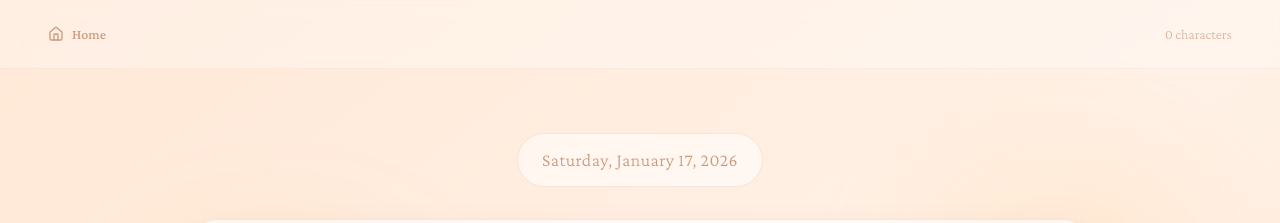
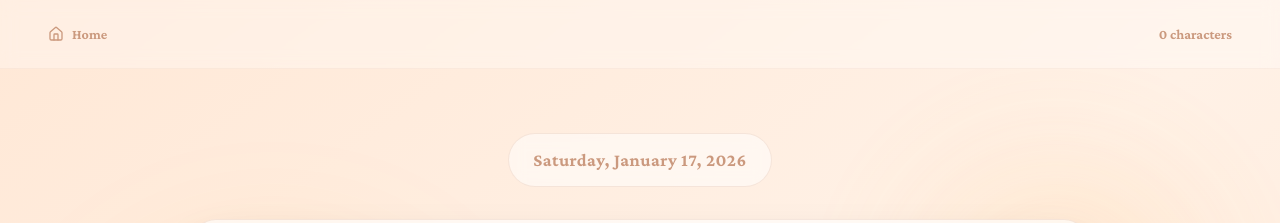
Before and after one commit to adit1110/Reflecta, a Next.js app in the folder reflecta/: page /write in a window 1280 px wide. Shown: the top 223 px of the page. Built offline with nearby package versions, Linux system fonts and the light colour scheme.

Commit message:
feat: added colour to the text box, made text on write page bold to pop a little more

```diff
--- a/reflecta/app/write/page.tsx
+++ b/reflecta/app/write/page.tsx
@@ -95,14 +95,14 @@ export default function WritePage() {
       <header className="relative z-10 flex items-center justify-between px-6 md:px-12 py-6 border-b border-[#CB997E]/10 bg-white/30 backdrop-blur-sm">
         <Link
           href="/"
-          className="flex items-center gap-2 text-[#CB997E] text-sm font-medium hover:text-[#FF9F1C] transition-colors group"
+          className="flex items-center gap-2 text-[#CB997E] text-sm font-bold hover:text-[#FF9F1C] transition-colors group"
         >
           <Home className="w-4 h-4 group-hover:-translate-x-1 transition-transform" />
           Home
         </Link>
 
         <div className="flex items-center gap-4">
-          <span className="text-sm text-[#CB997E]/70 font-light">
+          <span className="text-sm text-[#CB997E] font-bold">
             {text.length} characters
           </span>
         </div>
@@ -114,7 +114,7 @@ export default function WritePage() {
           {/* Date banner */}
           <div className="mb-8 text-center">
             <div className="inline-block px-6 py-3 bg-white/50 backdrop-blur-sm rounded-full border border-[#CB997E]/20">
-              <p className="text-base md:text-lg text-[#CB997E] font-light tracking-wide">
+              <p className="text-base md:text-lg text-[#CB997E] font-bold tracking-wide">
                 {currentDate}
               </p>
             </div>
@@ -126,7 +126,7 @@ export default function WritePage() {
               value={text}
               onChange={(e) => setText(e.target.value)}
               placeholder="Write freely or click the microphone to speak your thoughts..."
-              className="w-full min-h-[65vh] resize-none p-8 md:p-12 text-lg md:text-xl text-[#3A2D28] placeholder:text-[#CB997E]/50 bg-transparent focus:outline-none leading-relaxed"
+              className="w-full min-h-[65vh] resize-none p-8 md:p-12 text-lg md:text-xl text-[#CB997E] placeholder:text-[#CB997E]/50 bg-transparent focus:outline-none leading-relaxed"
               style={{ fontFamily: 'inherit' }}
             />
 
```
